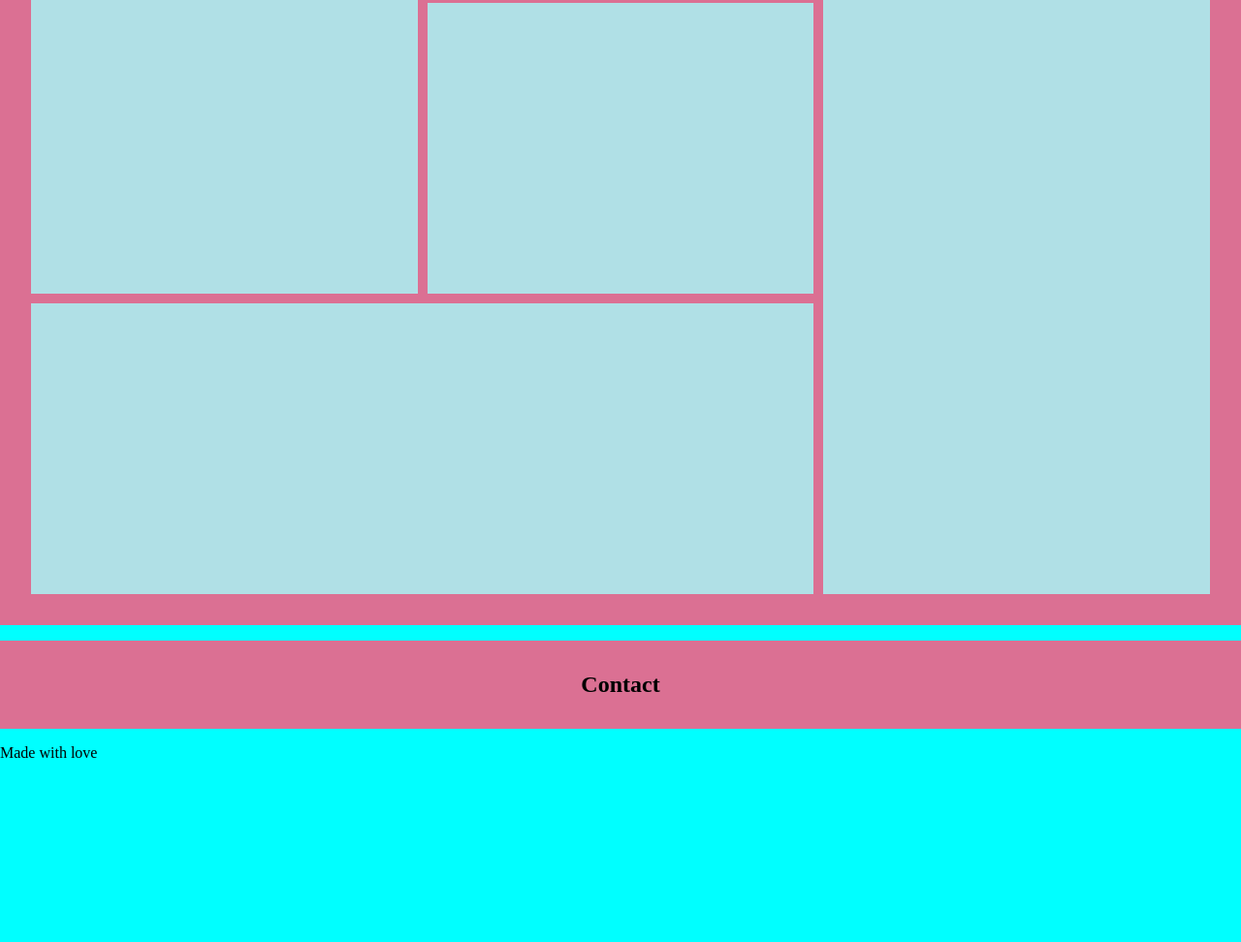
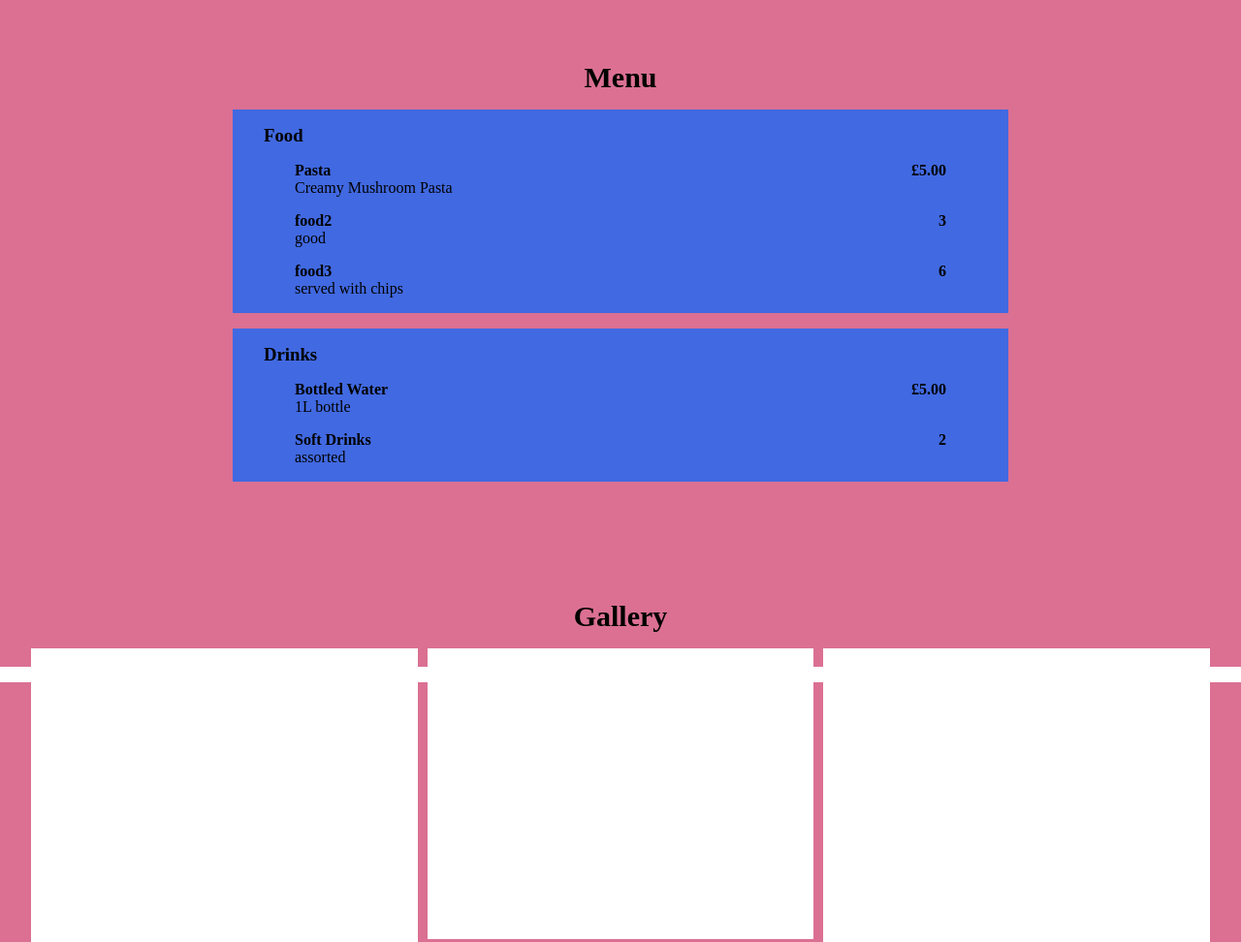
Before and after one commit to DoodleDeBug/TOP-restaurant, a website built with webpack: page dist/index.html in a window 1280 px wide. Shown: the part 978-1950 px from the top of the page at 97% size. Before the commit the page ends 1764 px from the top, so only its background shows below. Built offline with nearby package versions, Linux system fonts and the light colour scheme.

Commit message:
continue to work on ui

```diff
--- a/src/style.css
+++ b/src/style.css
@@ -6,19 +6,23 @@
 
 /* general */
 
-body {
-  background-color: aqua;
-}
-
 section {
   background-color: palevioletred;
   margin-bottom: 1rem;
   padding: 2rem;
+  display: flex;
+  flex-direction: column;
+  justify-content: center;
+  height: 100vh;
 }
 
 h1,
 h2 {
   text-align: center;
+}
+
+h2 {
+  font-size: 30px;
 }
 
 /* navbar */
@@ -35,7 +39,43 @@ nav li {
 
 /* hero */
 
+#home {
+  text-align: center;
+}
+
+h1 {
+  font-size: 50px;
+}
+
 /* menu */
+
+.menu-section {
+  background-color: royalblue;
+  margin: 1rem auto;
+  max-width: 800px;
+  padding: 1rem 2rem;
+}
+
+.menu-section h4 {
+  display: inline;
+}
+
+.price {
+  font-weight: bold;
+}
+
+.menu-section li {
+  list-style: none;
+  display: flex;
+  flex-direction: column;
+  margin-top: 1rem;
+  padding: 0 2rem;
+}
+
+.menu-section li div {
+  display: flex;
+  justify-content: space-between;
+}
 
 /* gallery */
 .gallery-container {
@@ -47,7 +87,7 @@ nav li {
 }
 
 #gallery .image {
-  background-color: powderblue;
+  background-color: white;
 }
 
 #image1 {
@@ -78,5 +118,6 @@ nav li {
 /* footer*/
 
 footer span {
+  display: block;
   text-align: center;
 }
```
Also changed, not shown: dist/index.html.
